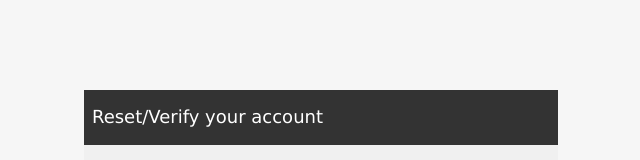
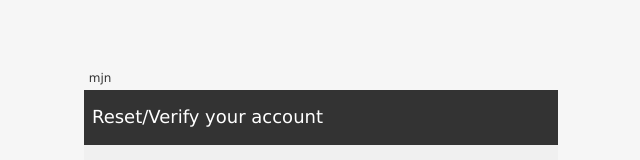
Before and after one commit to sandeep-bepoj/hep2go, a React (Create React App) app: page /forgot-password in a window 1280 px wide. Shown: the part 190-350 px from the top of the page, without its empty margins (334-974 px from the left). Built offline with nearby package versions, Linux system fonts and the light colour scheme.

Commit message:
bugs fixing and mannage routing

```diff
--- a/src/Pages/LoginPage/ForgotPassword/Forgot.js
+++ b/src/Pages/LoginPage/ForgotPassword/Forgot.js
@@ -68,7 +68,7 @@ function Forgot() {
           </tr>
           <tr>
             <td height={18} colSpan={2} align="left">
-              &nbsp;
+              &nbsp;mjn
             </td>
           </tr>
           <tr>
```
